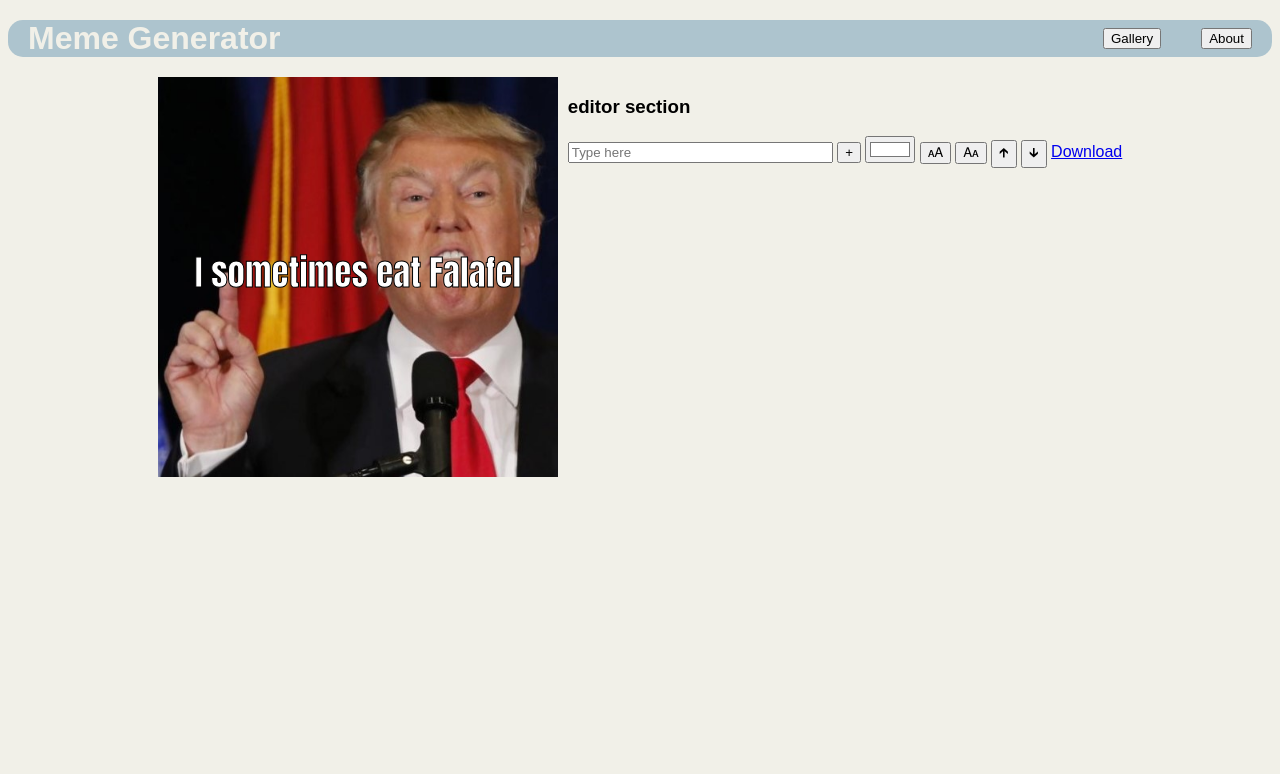
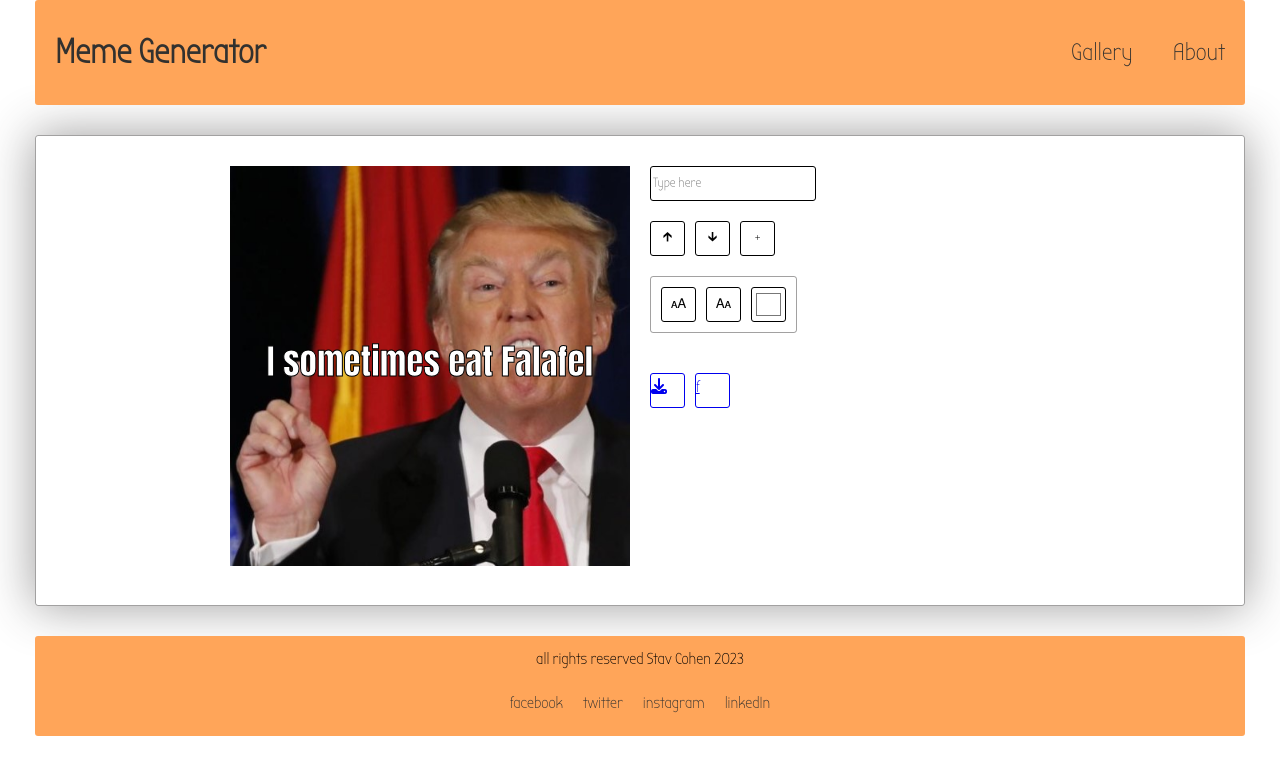
Before and after one commit to stavinyo/Meme-Generator, a plain HTML site: page index.html in a window 1280 px wide. Both pictures are taken after a click on the picture 140 px from the left and 227 px from the top of the page. Drawn offline with Linux system fonts and the light colour scheme.

Commit message:
added facebook and styles

```diff
--- a/index.html
+++ b/index.html
@@ -4,11 +4,13 @@
         <meta charset="UTF-8">
         <meta name="viewport" content="width=device-width, initial-scale=1.0">
         <link rel="stylesheet" href="styles/styles.css">
+        <script src="https://kit.fontawesome.com/8bb9a1a97e.js" crossorigin="anonymous"></script>
         <title>Meme Generator</title>
     </head>
-    <body onload="onInit()">
+
+    <body class="main-layout" onload="onInit()">
         <header class="header-nav">
-            <h1>Meme Generator</h1>
+            <h1 class="logo">Meme Generator</h1>
             <div class="nav-container">
                 <button class="btn-nav gallery-btn">Gallery</button>
                 <button class="btn-nav about-btn">About</button>
@@ -22,7 +24,6 @@
         </section>
 
         <section class="editor hide">
-
             <div class="editor-container">
                 <div class="canvas-container">
                     <canvas width="400" height="400" onclick="onObjectSelection(event)"></canvas>
@@ -30,20 +31,42 @@
             </div>
 
             <div class="editor-btns">
-            <h3>editor section</h3>
+                <div class="text-btn">
+                    <input class="btn text-input" placeholder="Type here" size="30" />
+                </div>
 
-            <input class="btn text-input" placeholder="Type here" size="30"/>
+                <div class="first-btns">
+                    <button class="btn next-line-input" onclick="onUpdateSelectedLine(1)">🡱</button>
+                    <button class="btn prev-line-input" onclick="onUpdateSelectedLine(-1)">🡳</button>
                     <button class="btn add-line-input" >+</button>
-            <input type="color" class="btn input-fill-color" value="#ffffff" />
+                </div>
+
+                <div class="second-btns">
                     <button class="btn increase-input" onclick="onUpdateFontSize(1)">🗚</button>
                     <button class="btn decrease-input" onclick="onUpdateFontSize(-1)">🗛</button>
-
-            <button class="btn next-line-input" onclick="onUpdateSelectedLine(1)">🡱</button>
-            <button class="btn prev-line-input" onclick="onUpdateSelectedLine(-1)">🡳</button>
-            <a href="#" class="btn" onclick="downloadMeme(this)" download="my-img.jpg">Download</a>
+                    <input type="color" class="btn input-fill-color" value="#ffffff" />
                 </div>
 
+                <div class=".stickers-btns">
+
+                </div>
+
+                <div class="third-btns">
+                    <a href="#" class="btn" onclick="downloadMeme(this)" download="my-img.jpg"><i class="fa-solid fa-download"></i></a>
+                    <a href="#" class="btn" onclick="onUploadCanvasToFacebook()">f</a>
+                </div>
+            </div>
         </section>
+
+        <footer class="main-footer">
+            <small>all rights reserved Stav Cohen 2023</small>
+            <ul class="social-links">
+                <li class="facebook"><a href="#">facebook</a></li>
+                <li class="twitter"><a href="#">twitter</a></li>
+                <li class="instagram"><a href="#">instagram</a></li>
+                <li class="linkedIn"><a href="#">linkedIn</a></li>
+            </ul>
+        </footer>
 
         <script src="js/services/utilService.js"></script>
         <script src="js/services/memeService.js"></script>
--- a/js/memeController.js
+++ b/js/memeController.js
@@ -73,7 +73,6 @@ function renderText(idx) {
     if (line.isSelected) {
         drawRect(line.xPos, line.width, line.yPos, line.size)
     }
-    // drawRect(x, y)
 }
 
 function onUpdateText(ev) {
@@ -85,6 +84,8 @@ function onUpdateText(ev) {
 }
 
 function downloadMeme(elLink) {
+    turnOffRact()
+    renderMeme()
     const imgContent = gElCanvas.toDataURL('image/jpeg')
     elLink.href = imgContent
 }
@@ -119,6 +120,7 @@ function resetInputTub() {
 function onDown(ev) {
     const pos = getEvPos(ev)
     gDragLineIdx = isObjectClicked(pos)
+    console.log('gDragLineIdx', gDragLineIdx)
     gPrevPos = pos
 
     console.log("gDragLineIdx", gDragLineIdx)
@@ -128,10 +130,12 @@ function onDown(ev) {
 
     if (gDragLineIdx !== -1) {
         _updateInputBarContent(gDragLineIdx)
-        renderMeme()
+    } else {
+        turnOffRact()
     }
-    return
+    renderMeme()
 }
+
 
 function onMove(ev) {
     if (gDragLineIdx !== -1) {
@@ -205,7 +209,7 @@ function isObjectClicked(clickedPos) {
             return idx
         }
     }
-    return null
+    return -1
 }
 
 function drawRect(xPos, xWidth, yPos, yHeight) {
@@ -230,3 +234,39 @@ function updateLineMass(line) {
     line.width = metrics.width
     line.height = line.size
 }
+
+function onUploadCanvasToFacebook() {
+    turnOffRact()
+    renderMeme()
+    const imgDataUrl = gElCanvas.toDataURL('image/jpeg')
+
+    function onSuccess(uploadedImgUrl) {
+        const url = encodeURIComponent(uploadedImgUrl)
+        window.open(`https://www.facebook.com/sharer/sharer.php?u=${url}&t=${url}`)
+    }
+    doUploadImg(imgDataUrl, onSuccess)
+}
+
+function doUploadImg(imgDataUrl, onSuccess) {
+    const formData = new FormData()
+    formData.append('img', imgDataUrl)
+
+    const XHR = new XMLHttpRequest()
+    XHR.onreadystatechange = () => {
+        if (XHR.readyState !== XMLHttpRequest.DONE) return
+        if (XHR.status !== 200) return console.error('Error uploading image')
+        const { responseText: url } = XHR
+        onSuccess(url)
+    }
+    XHR.onerror = (req, ev) => {
+        console.error('Error connecting to server with request:', req, '\nGot response data:', ev)
+    }
+    XHR.open('POST', '//ca-upload.com/here/upload.php')
+    XHR.send(formData)
+}
+
+function turnOffRact() {
+    gMeme.lines.forEach((line) => {
+        line.isSelected = false
+    })
+}
--- a/js/services/memeService.js
+++ b/js/services/memeService.js
@@ -37,7 +37,7 @@ var gMeme = {
             isSelected: false,
             xPos: 200,
             yPos: 200,
-            width: 200,
+            width: 330,
             height: 40,
         }
     ]
--- /dev/null
+++ b/styles/basics/bace.css
@@ -0,0 +1,19 @@
+* {
+    box-sizing: border-box;
+    font-family: bubble, tektur,'Segoe UI', Tahoma, Geneva, Verdana, sans-serif;
+}
+
+html {
+    font-family: playfair, serif;
+    line-height: 1.714285;
+}
+
+body {
+    font-size: 16px;
+    margin: 0;
+}
+
+img {
+    width: 100%;
+    cursor: pointer;
+}
--- /dev/null
+++ b/styles/basics/layout.css
@@ -0,0 +1,24 @@
+/* *{
+  box-sizing: border-box;
+  font-family: Arial, Helvetica, sans-serif;
+}
+
+html{
+  font-size: 16px;
+}
+
+body{
+  display: grid;
+      grid-template-columns: minmax(var(--layout-padding), 1fr) minmax(auto, var(--l)) minmax(var(--layout-padding), 1fr);
+  grid-template-columns: 20px 1fr 20px;
+  background-color: var(--clrBodyBg);
+} */
+
+.main-layout {
+    display: grid;
+    grid-template-columns: var(--layout-padding) 1fr var(--layout-padding);
+}
+
+.main-layout > *{
+    grid-column: 2;
+}
--- a/styles/components/body.css
+++ /dev/null
@@ -1,7 +0,0 @@
-*{
-  font-family: Arial, Helvetica, sans-serif;
-}
-
-body{
-    background-color: var(--clrBodyBg);
-}
--- /dev/null
+++ b/styles/components/footer.css
@@ -0,0 +1,35 @@
+.main-footer{
+
+    justify-items: center;
+    /* margin-top: 40px; */
+    height: 100px;
+    padding: 10px;
+    border-radius: 3px;
+    background: var(--clrMainBg);
+}
+
+.main-footer small{
+    font-size: 16px;
+    display: flex;
+    justify-content: center;
+    margin: 0;
+}
+
+.main-footer .social-links{
+    list-style: none;
+    display: flex;
+    justify-content: center;
+    padding: 0;
+}
+.main-footer .social-links a{
+    margin-inline: 10px;
+    text-decoration: none;
+    color: var(--clrNavFont);
+}
+
+
+/* .main-footer{
+    justify-items: center;
+    align-items: center;
+    align-content: center;
+} */
--- a/styles/components/gallery.css
+++ b/styles/components/gallery.css
@@ -1,29 +1,35 @@
-.gallery{
-
-  /* move to helpers */
-  background-color: var(--clrNavBg);
-  color: var(--clrNavFont);
-  border-radius: 15px;
+.gallery h3{
+  margin: 0;
 }
 
 .gallery-container{
-  /* justify-content: space-around; */
-  /* columns: 200px; */
-
+    margin-block: 30px;
   display: grid;
   grid-auto-flow: row;
-  place-items: center;
   place-content: center;
-  grid-template-columns: repeat(auto-fit, 200px);
-
+  grid-template-columns: repeat(auto-fit, 150px);
+  gap: 10px;
 }
 
 img{
   width:100%;
-  /* margin: 10px; */
   break-inside: avoid;
   cursor: pointer;
-  margin: 10px;
+  border-radius: 3px;
+}
+
+img:hover{
+  animation: imgMove 0.4s alternate 2;
+}
+
+@keyframes imgMove {
+    from {
+    transform: translateY(0px);
+  }
+
+  to {
+    transform: translateY(-15px);
+  }
 }
 
 .hide{
--- a/styles/components/header-nav.css
+++ b/styles/components/header-nav.css
@@ -1,27 +1,46 @@
 .header-nav{
     position: sticky;
+    top: 0;
     display: flex;
     flex-direction: row;
-    margin-block: 20px;
 
-      /* move to helpers */
-    background-color: var(--clrNavBg);
+    /* move to helpers */
+    background-color: var(--clrMainBg);
     color: var(--clrNavFont);
-    border-radius: 15px;
+    border-radius: 3px;
 }
 
-.header-nav h1{
+.header-nav .logo {
+    /* font-family: ; */
+    /* text-transform: uppercase; */
+
+    font-family: bubble;
+    /* font-family: slackey; */
+    font-size: 2.14285714em;
+    letter-spacing: 0;
     margin-inline: 20px;
-    margin-block: 0;
 }
 
 .header-nav .nav-container{
     margin-inline-start: auto;
     display: flex;
-    justify-content: center;
     align-items: center;
 }
 
 .header-nav .nav-container > *{
     margin-inline: 20px;
 }
+
+.header-nav .nav-container .btn-nav{
+    color: var(--clrNavFont);
+    background-color: transparent;
+    border: none;
+    font-size: 1.5rem;
+    transition: 0.8s;
+    cursor: pointer;
+    padding: 0;
+}
+.header-nav .nav-container .btn-nav:hover{
+    color: var(--clrNavFontHover);
+
+}
--- a/styles/components/meme.css
+++ b/styles/components/meme.css
@@ -1,11 +1,57 @@
 .editor{
+
+    margin-block: 30px;
+    /* display: flex;
+    justify-content: center;
+    justify-items: center; */
+    display: grid;
+    grid-template-columns: 1fr 20px 1fr;
+
+    border: 1px solid rgba(56, 54, 54, 0.466) ;
+    box-shadow: 0 0 3em 0.1em rgba(56, 54, 54, 0.466);
+    border-radius: 3px;
+    padding: 30px;
+}
+
+.editor-container{
+    grid-area: 1 / 1 / 2 / 2;
+    margin-inline-start: auto;
+}
+
+.editor-btns{
+    grid-area: 1 / 3 / 2 / 4;
+}
+
+.editor-btns >*{
+    margin-bottom: 20px;
     display: flex;
-    justify-content: center;
     justify-items: center;
 }
 
-.editor-btns{
-    margin-inline-start: 10px;
+.editor-btns .btn{
+    background: none ;
+    border: 1px solid;
+    border-radius: 3px;
+    cursor: pointer;
+    transition: background-color 0.3s;
+    height: 35px;
+}
+
+.editor-btns .btn:not(:last-child){
+    margin-inline-end: 10px;
+}
+
+.editor-btns .btn:not(.text-input){
+    width: 35px;
+}
+.editor-btns .btn:hover{
+    background-color: aliceblue;
+}
+.editor-btns .second-btns{
+border: 1px solid rgba(56, 54, 54, 0.466);
+border-radius: 3px;
+width: min-content;
+padding: 10px;
 }
 
 .hide{
--- /dev/null
+++ b/styles/setup/typography.css
@@ -0,0 +1,12 @@
+@font-face {
+    font-family: tektur;
+    src: url("/fonts/tektur/Tektur_Condensed-Regular.ttf");
+}
+@font-face {
+    font-family: slackey;
+    src: url("/fonts/slackey/Slackey-Regular.ttf");
+}
+@font-face {
+    font-family: bubble;
+    src: url("/fonts/bubble/BubblerOne-Regular.ttf");
+}
--- a/styles/setup/vars.css
+++ b/styles/setup/vars.css
@@ -1,7 +1,11 @@
 :root{
 
     /* colors */
-    --clrNavBg: #ADC4CE;
-    --clrNavFont: #F1F0E8;
+    --clrMainBg: #FFA559;
+    --clrNavFont: #32312f;
+    --clrNavFontHover: #F1F0E8;
+
     --clrBodyBg: #F1F0E8;
+
+    --layout-padding: 35px;
 }
--- a/styles/styles.css
+++ b/styles/styles.css
@@ -1,13 +1,18 @@
 
 /* SETUP */
+
+@import url('setup/typography.css');
 @import url('setup/vars.css');
 
 /* BASICS  */
+@import url('basics/bace.css');
+@import url('basics/layout.css');
 
 /* COMPONENTS */
-@import url('components/body.css');
+/* @import url('components/body.css'); */
 @import url('components/header-nav.css');
 @import url('components/gallery.css');
+@import url('components/footer.css');
 @import url('components/meme.css');
 
 /* MEDIA QUERIES */
```
Also changed, not shown: fonts/bubble/BubblerOne-Regular.ttf (added), fonts/slackey/Slackey-Regular.ttf (added), fonts/tektur/Tektur_Condensed-Regular.ttf (added). Lines whose indentation alone changed are shown as unchanged.
